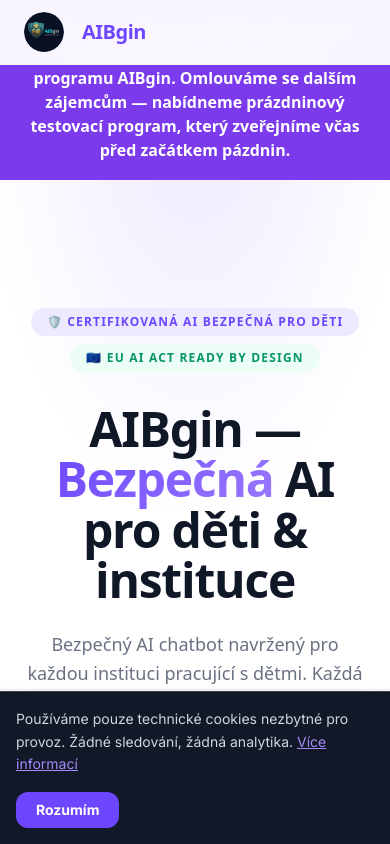
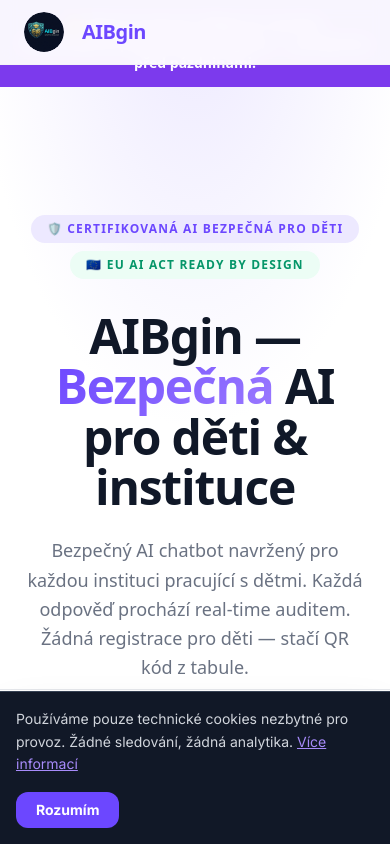
Before and after one commit to jaromirzly-coder/aibgin-web, a Next.js app: page / in a window 390 px wide. Shown: the top 844 px of the page. Built offline with nearby package versions, Linux system fonts and the light colour scheme.

Commit message:
fix: shorten banner text for mobile

```diff
--- a/app/components/Nav.tsx
+++ b/app/components/Nav.tsx
@@ -5,8 +5,8 @@ import NavLinks from './NavLinks';
 export default function Nav() {
   return (
     <>
-      <div style={{background:'#7c3aed',color:'#ffffff',textAlign:'center',padding:'18px 24px',fontSize:'16px',fontWeight:600,width:'100%',display:'block'}}>
-        Z důvodu nečekaně velkého zájmu jsme uzavřeli přihlašování do pilotního programu AIBgin. Omlouváme se dalším zájemcům — nabídneme prázdninový testovací program, který zveřejníme včas před začátkem pázdnin.
+      <div style={{background:'#7c3aed',color:'#ffffff',textAlign:'center',padding:'14px 20px',fontSize:'14px',fontWeight:600,width:'100%',display:'block',lineHeight:'1.4'}}>
+        ⚠️ Pilotní program AIBgin je uzavřen. Připravujeme prázdninový program — zveřejníme před pázdninami.
       </div>
       <header className="fixed top-0 w-full bg-white/95 backdrop-blur-sm border-b border-gray-100 z-50">
       <div className="max-w-6xl mx-auto px-6 h-16 flex items-center justify-between">
```
